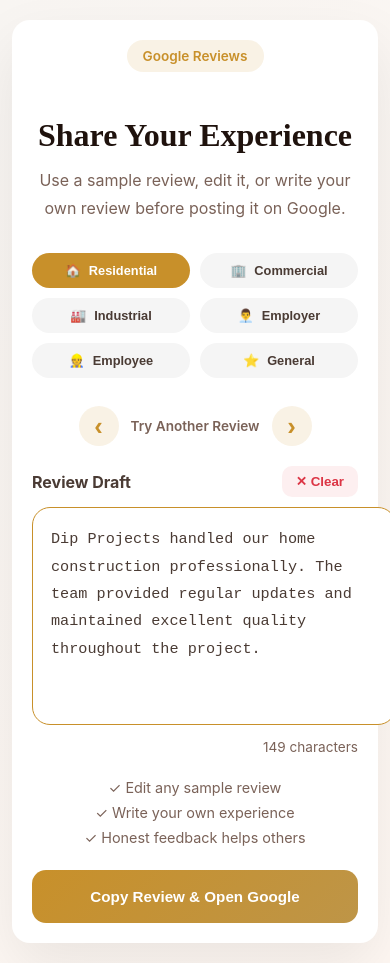
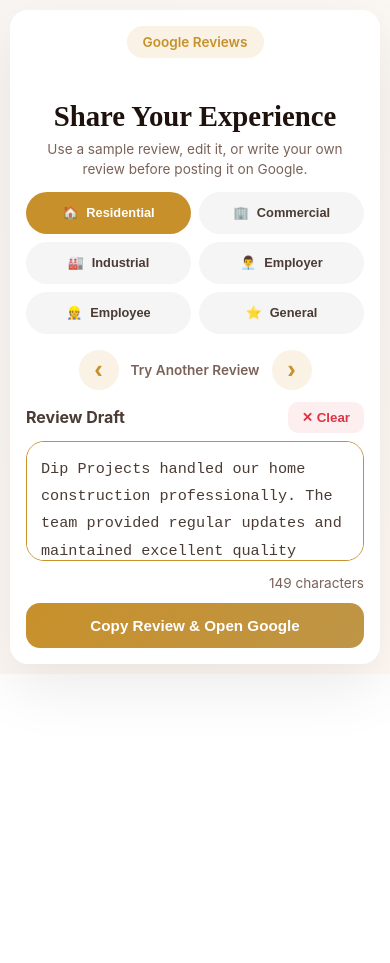
Before and after one commit to studio715/Dip-Reviews, a React (Create React App) app: page / in a window 390 px wide. After the commit the page ends 844 px from the top, so only its background shows below. Built offline with nearby package versions, Linux system fonts and the light colour scheme.

Commit message:
updated code

```diff
--- a/src/Reviews.css
+++ b/src/Reviews.css
@@ -39,8 +39,7 @@
 
   .reviews-header {
     text-align: center;
-
-    margin-bottom: 30px;
+    margin-bottom: 16px;
   }
 
   .reviews-badge {
@@ -76,7 +75,7 @@
         3.2rem
       );
 
-    margin-bottom: 12px;
+    margin-bottom: 8px;
   }
 
   .reviews-header p {
@@ -84,7 +83,7 @@
 
     margin: auto;
 
-    line-height: 1.8;
+    line-height: 1.5;
 
     color: #7a6258;
   }
@@ -235,9 +234,8 @@
 
   textarea {
     width: 100%;
-
-    min-height: 220px;
-
+    max-width: 100%;
+    min-height: 120px;
     padding: 22px;
 
     border:
@@ -478,3 +476,64 @@
       height: 40px;
     }
   }
+  @media (max-width: 768px) {
+
+    .reviews-page {
+      padding: 10px;
+      min-height: auto;
+    }
+
+    .reviews-card {
+      padding: 16px;
+    }
+
+    .reviews-header {
+      margin-bottom: 12px;
+    }
+
+    .reviews-header h1 {
+      font-size: 1.8rem;
+      margin-bottom: 6px;
+    }
+
+    .reviews-header p {
+      font-size: .85rem;
+      margin-bottom: 0;
+    }
+
+    .review-categories {
+      gap: 8px;
+      margin-bottom: 16px;
+    }
+
+    .review-categories button {
+      padding: 10px;
+      min-height: 42px;
+      font-size: .8rem;
+    }
+
+    .review-navigation {
+      margin-bottom: 12px;
+    }
+
+    .editor-header {
+      margin-bottom: 8px;
+    }
+
+    textarea {
+      min-height: 120px;
+      max-height: 160px;
+
+      padding: 14px;
+
+      font-size: .95rem;
+
+      box-sizing: border-box;
+    }
+
+    .submit-btn {
+      margin-top: 12px;
+
+      padding: 14px;
+    }
+  }
--- a/src/Reviews.jsx
+++ b/src/Reviews.jsx
@@ -257,22 +257,6 @@
           {reviewText.length} characters
         </div>
 
-        <div className="review-tips">
-
-          <span>
-            ✓ Edit any sample review
-          </span>
-
-          <span>
-            ✓ Write your own experience
-          </span>
-
-          <span>
-            ✓ Honest feedback helps others
-          </span>
-
-        </div>
-
         <button
           className="submit-btn"
           onClick={copyReview}
```
